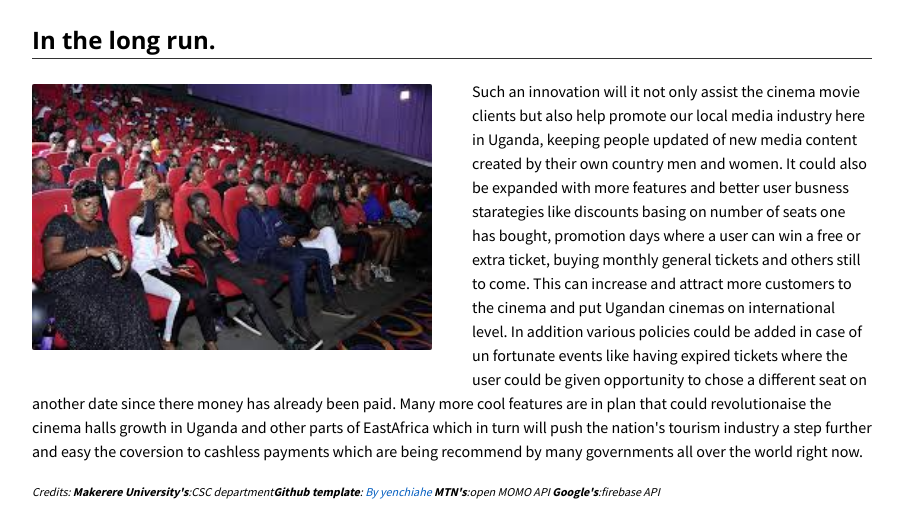
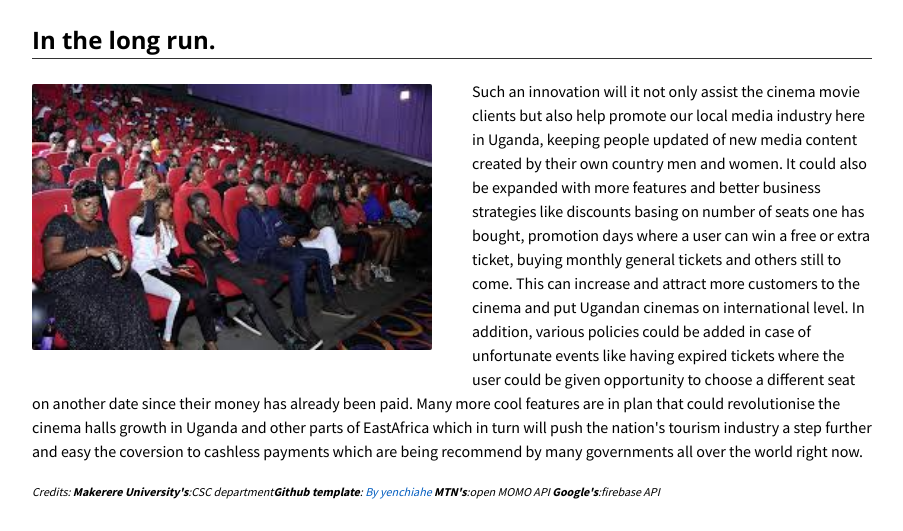
Before and after one commit to khalifan-kfan/khalifan-kfan.github.io, a plain HTML site: page index.html in a window 1280 px wide. Shown: the part 2774-3305 px from the top of the page, without its empty margins (188-1091 px from the left). Drawn offline with nearby package versions, Linux system fonts and the light colour scheme; no server answers; files whose address does not match are found by name.

Commit message:
Update index.html

```diff
--- a/index.html
+++ b/index.html
@@ -171,14 +171,14 @@
              Such an innovation  will it not only assist the cinema movie clients but also help promote our
              local media industry here in Uganda, keeping people updated of new media content created by
              their own country men and women. It could also be expanded with more features and better
-             user busness starategies like discounts basing on number of seats one has bought, promotion days
+              business strategies like discounts basing on number of seats one has bought, promotion days
              where a user can win a free or extra ticket, buying monthly general tickets and others still to come.
              This can increase and attract more customers to the cinema and put Ugandan cinemas on international
              level.
-             In addition various policies could be added in case of un fortunate events like having expired tickets
-             where the user could be given opportunity to chose a different seat on another date since there money has
+             In addition, various policies could be added in case of unfortunate events like having expired tickets
+             where the user could be given opportunity to choose a different seat on another date since their money has
              already been paid.
-             Many more cool features are in plan that could revolutionaise the cinema halls growth  in Uganda
+             Many more cool features are in plan that could revolutionise the cinema halls growth  in Uganda
              and other parts of EastAfrica which in turn will push the nation's tourism industry a step further
              and easy the coversion to cashless payments which are being recommend by many governments all over the
              world right now.
```
